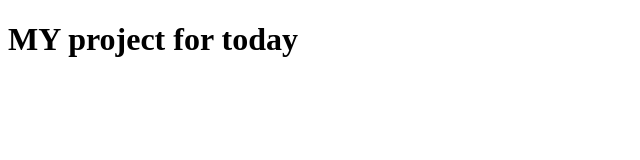
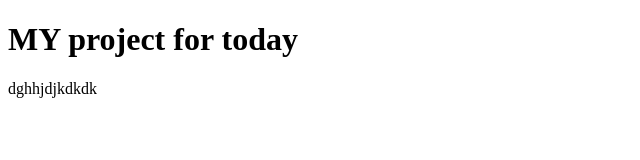
Before and after one commit to BBSR-company/lovefood, a plain HTML site: page index.html in a window 1280 px wide. Shown: the whole page, without its empty margins (0-640 px from the left). Drawn offline with Linux system fonts and the light colour scheme.

Commit message:
update index.html

```diff
--- a/index.html
+++ b/index.html
@@ -7,6 +7,7 @@
 </head>
 <body>
     <h1>MY project for today </h1>
+    <p>dghhjdjkdkdk</p>
 
 </body>
 </html>
```
